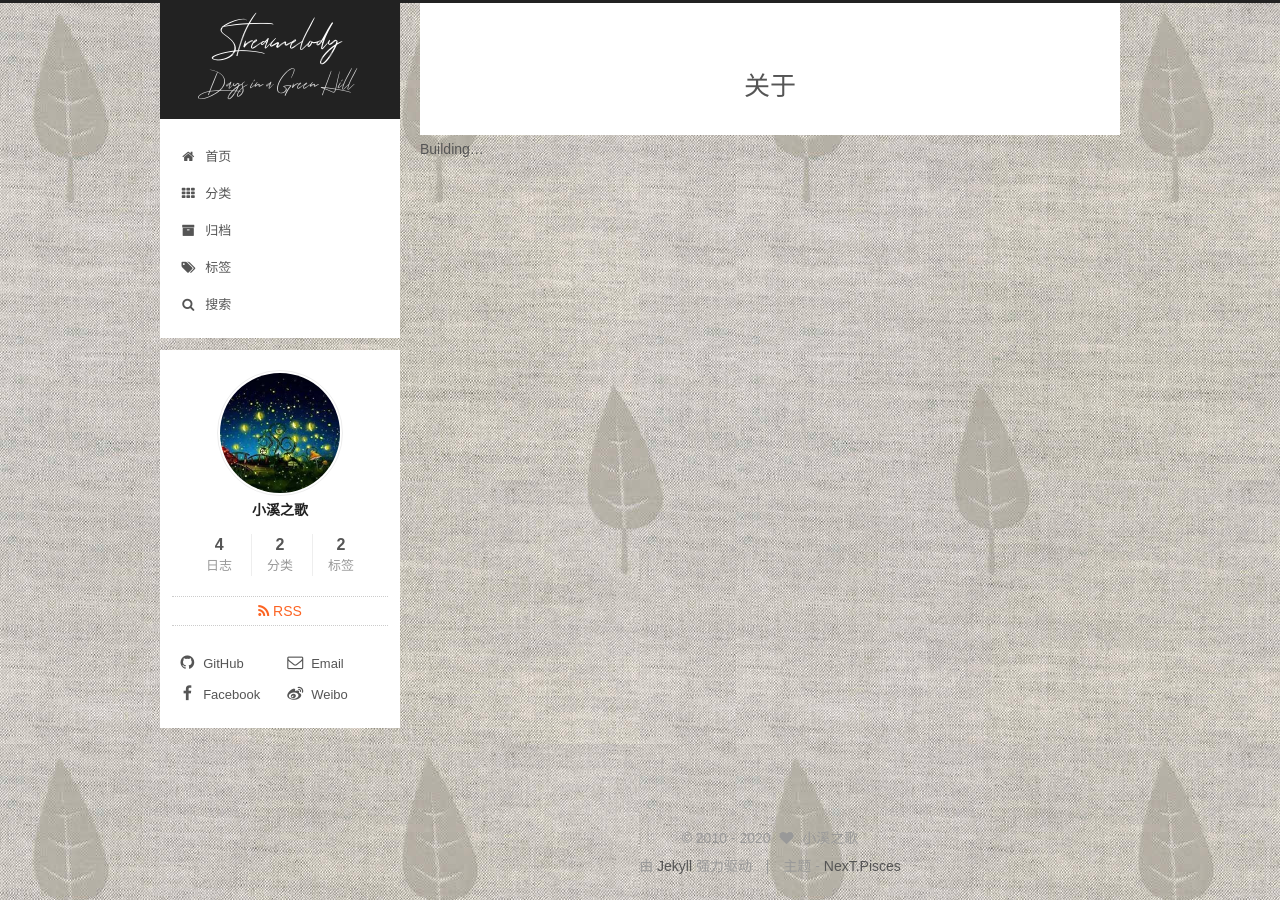
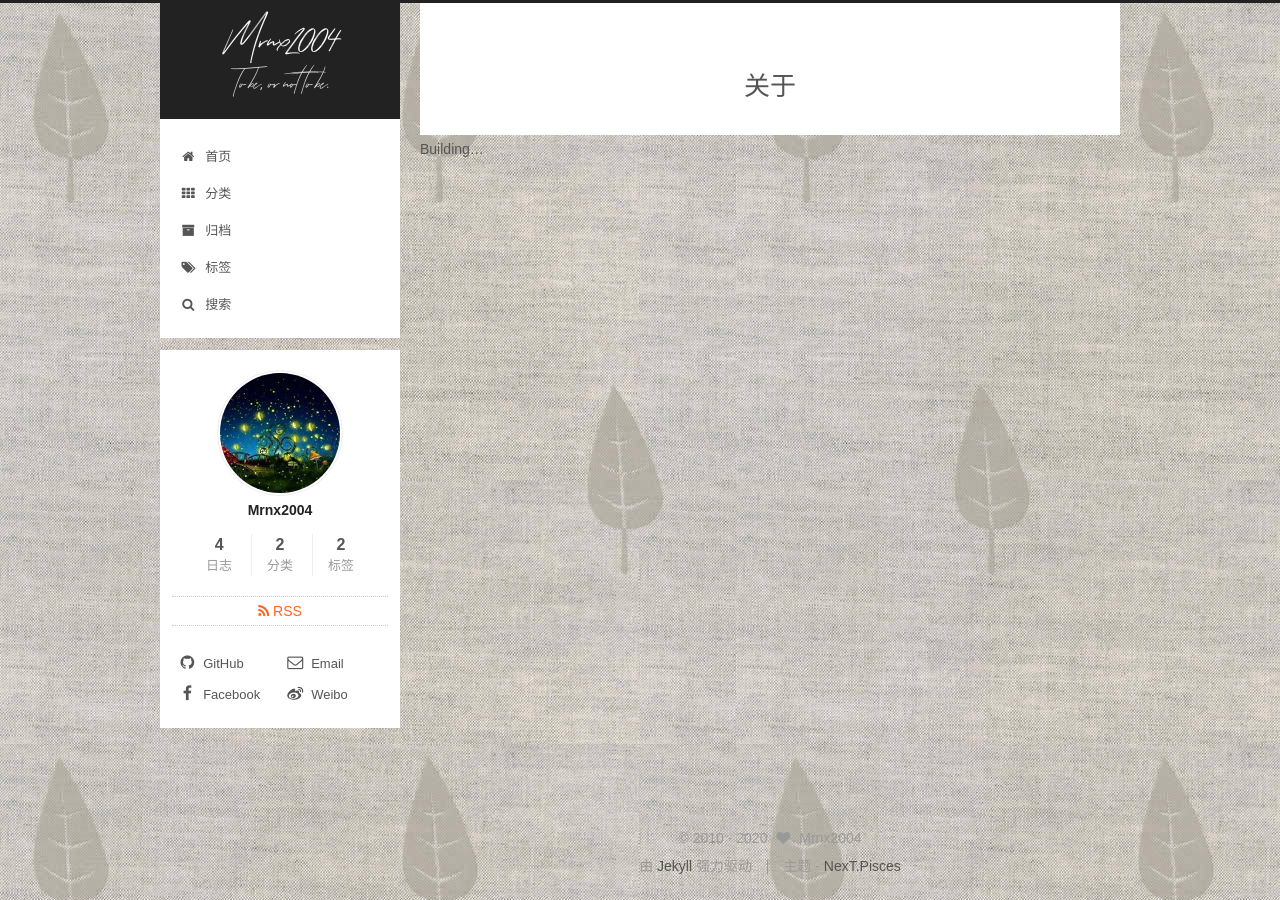
Before and after one commit to mrnx2004/mrnx2004.github.io, a Jekyll site: the page built from about/index.md, in a window 1280 px wide. Built offline with Jekyll 4.4.1, drawn with Linux system fonts in a browser that asks for light colours; some web fonts are replaced.

Commit message:
update content

```diff
--- a/_config.yml
+++ b/_config.yml
@@ -4,17 +4,17 @@
 # ---------------------------------------------------------------
 
 # Site
-title: Streamelody
-subtitle: Days in a Green Hill
-description: 小河流我愿待在你身旁 听你唱永恒的歌声
-author: 小溪之歌
+title: Mrnx2004
+subtitle: To be, or not to be.
+description: 生存亦或毁灭
+author: Mrnx2004
 # Support language: de, en, fr-FR, id, ja, ko, pt-BR, pt, ru, zh-Hans, zh-hk, zh-tw
 language: zh-Hans
 date_format: '%Y-%m-%d'
 
 # URL
 ## If your site is put in a subdirectory, set url as 'http://yoursite.com' and baseurl as '/child'
-url: https://streamelody.github.io/
+url: https://mrnx2004.github.io/
 baseurl:
 
 permalink: /:year/:month/:title/
@@ -217,10 +217,10 @@ font:
 # Key is the link label showing to end users.
 # Value is the target link (E.g. GitHub: https://github.com/iissnan)
 social:
-  GitHub: https://github.com/streamelody
-  Email: shuangyeying@gmail.com
-  Facebook: https://facebook.com/streamelody
-  Weibo: http://www.weibo.com/bailuer
+  GitHub: https://github.com/mrnx2004
+  Email: mrnx2004@gmail.com
+  Facebook:
+  Weibo:
 
 # Social Links Icons
 # Icon Mapping:
```
